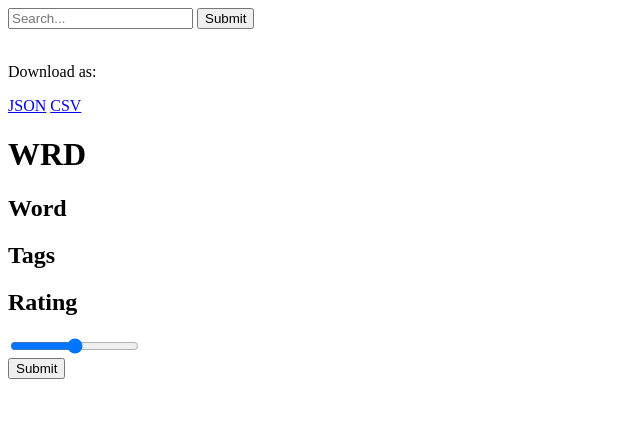
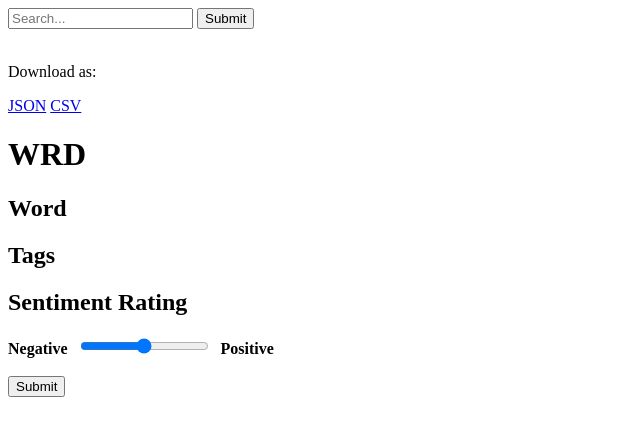
Before and after one commit to hayleepierce/WRD, a Flask app: template templates/main.html in a window 1280 px wide. Shown: the top 436 px of the page, without its empty margins (0-640 px from the left). Run offline with Flask 3, Linux system fonts and the light colour scheme; the template is opened without the code that fills it, so the values that code supplies are empty.

Commit message:
Label slider

```diff
--- a/templates/components/rate_word.html
+++ b/templates/components/rate_word.html
@@ -4,9 +4,13 @@
 {% for tag in word_data.tags %}
     <p>{{tag}}</p>
 {% endfor %}
-<h2>Rating</h2>
-<div class="slidercontainer">
-    <input type="range" min="1" max="5" class="slider" name="user_rating">
-</div>
+<h2>Sentiment Rating</h2>
+<table>
+    <strong style="padding-right: 10px;">Negative</strong>
+    <div class="slidercontainer" style="display: inline-block">
+        <input type="range" min="1" max="5" class="slider" name="user_rating">
+    </div>
+    <strong style="padding-left: 10px;">Positive</strong>
+</table><br>
 <input type="hidden" name="word_data" value="{{word_data}}">
 <input type="submit" value="Submit">
```
